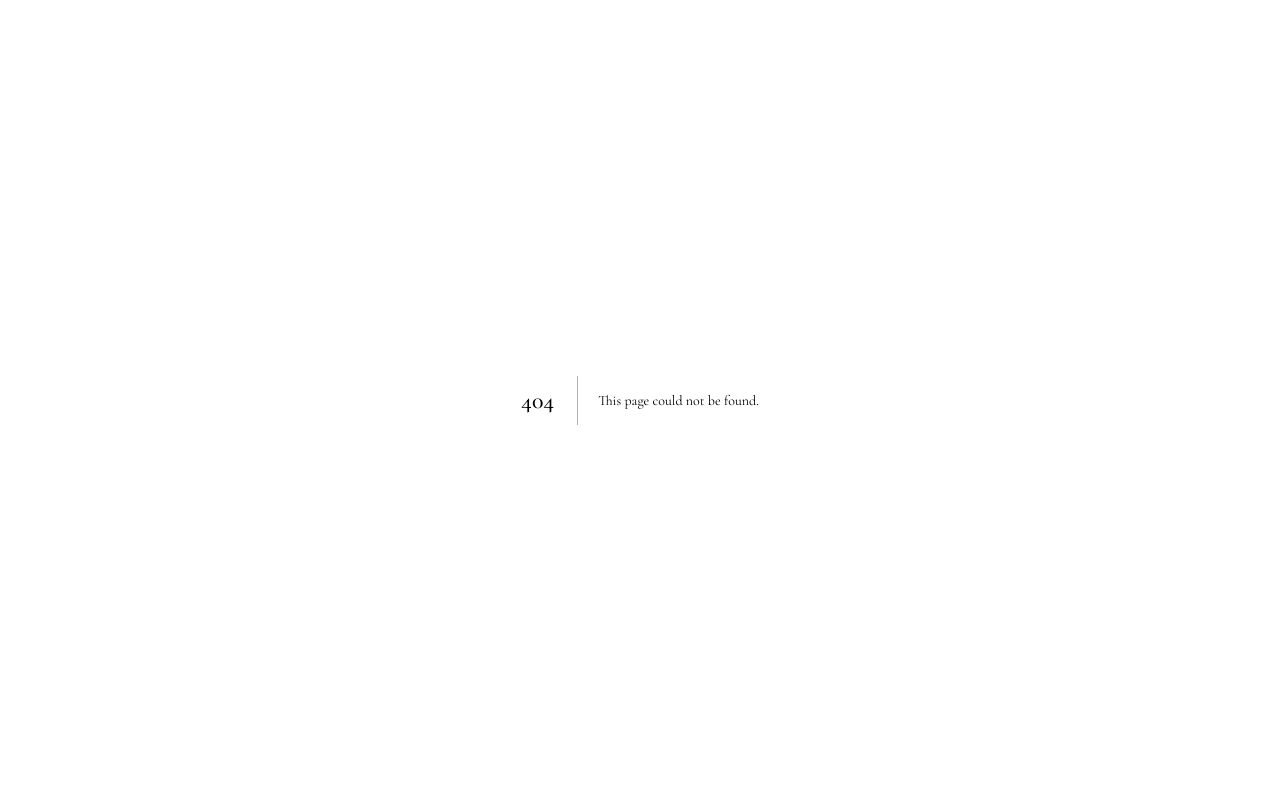
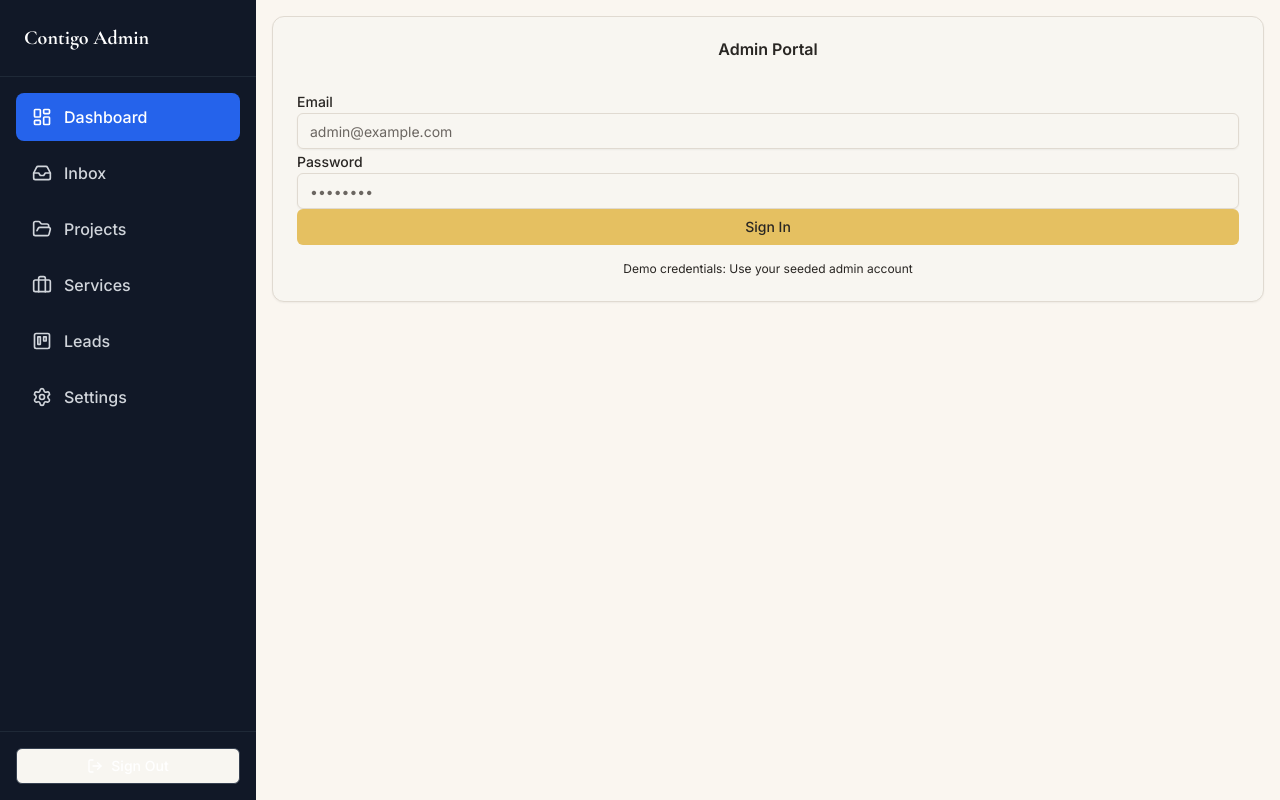
Before and after one commit to zipnegocios/contigo-platform, a Next.js app: page /admin/login in a window 1280 px wide. Before the commit this address had no page. Built offline with nearby package versions, Linux system fonts and the light colour scheme; no server answers; sample sign-in values are in the browser's storage.

Commit message:
feat: crear placeholder del Dashboard home y estructurar el ecosistema de administracion protegido en /admin

```diff
--- a/app/admin/layout.tsx
+++ b/app/admin/layout.tsx
@@ -1,5 +1,10 @@
 import { auth } from '@/infrastructure/auth/auth.config'
 import { redirect } from 'next/navigation'
+import AdminSidebar from '@/presentation/components/admin/AdminSidebar'
+
+export const metadata = {
+  title: 'Admin Portal | Contigo',
+}
 
 export default async function AdminLayout({
   children,
@@ -12,5 +17,17 @@ export default async function AdminLayout({
     redirect('/admin/login')
   }
 
-  return <div className="flex min-h-screen">{children}</div>
+  return (
+    <div className="flex h-screen bg-gray-50">
+      {/* Sidebar */}
+      <AdminSidebar />
+
+      {/* Main Content */}
+      <main className="flex-1 overflow-auto">
+        <div className="p-8">
+          {children}
+        </div>
+      </main>
+    </div>
+  )
 }
--- /dev/null
+++ b/app/admin/login/page.tsx
@@ -0,0 +1,98 @@
+'use client'
+
+import { FormEvent, useState } from 'react'
+import { signIn } from 'next-auth/react'
+import { useRouter, useSearchParams } from 'next/navigation'
+import { Card, CardContent, CardHeader, CardTitle } from '@/presentation/components/ui/card'
+import { Input } from '@/presentation/components/ui/input'
+import { Button } from '@/presentation/components/ui/button'
+
+export default function AdminLoginPage() {
+  const router = useRouter()
+  const searchParams = useSearchParams()
+  const [email, setEmail] = useState('')
+  const [password, setPassword] = useState('')
+  const [error, setError] = useState<string | null>(null)
+  const [isLoading, setIsLoading] = useState(false)
+
+  const callbackUrl = searchParams.get('callbackUrl') || '/admin'
+
+  const handleSubmit = async (e: FormEvent) => {
+    e.preventDefault()
+    setError(null)
+    setIsLoading(true)
+
+    const result = await signIn('credentials', {
+      email,
+      password,
+      redirect: false,
+    })
+
+    if (result?.error) {
+      setError(result.error || 'Authentication failed')
+      setIsLoading(false)
+      return
+    }
+
+    if (result?.ok) {
+      router.push(callbackUrl)
+    }
+  }
+
+  return (
+    <div className="min-h-screen flex items-center justify-center bg-gradient-to-br from-gray-50 to-gray-100 p-4">
+      <Card className="w-full max-w-md">
+        <CardHeader>
+          <CardTitle className="text-center">Admin Portal</CardTitle>
+        </CardHeader>
+        <CardContent>
+          <form onSubmit={handleSubmit} className="space-y-4">
+            {error && (
+              <div className="bg-red-50 border border-red-200 text-red-700 px-3 py-2 rounded text-sm">
+                {error}
+              </div>
+            )}
+
+            <div className="space-y-1">
+              <label htmlFor="email" className="text-sm font-medium text-gray-700">
+                Email
+              </label>
+              <Input
+                id="email"
+                type="email"
+                placeholder="admin@example.com"
+                value={email}
+                onChange={(e) => setEmail(e.target.value)}
+                disabled={isLoading}
+                required
+              />
+            </div>
+
+            <div className="space-y-1">
+              <label htmlFor="password" className="text-sm font-medium text-gray-700">
+                Password
+              </label>
+              <Input
+                id="password"
+                type="password"
+                placeholder="••••••••"
+                value={password}
+                onChange={(e) => setPassword(e.target.value)}
+                disabled={isLoading}
+                required
+              />
+            </div>
+
+            <Button type="submit" className="w-full" disabled={isLoading}>
+              {isLoading ? 'Signing in...' : 'Sign In'}
+            </Button>
+          </form>
+
+          <p className="text-xs text-gray-500 text-center mt-4">
+            Demo credentials: Use your seeded admin account
+          </p>
+        </CardContent>
+      </Card>
+    </div>
+  )
+}
--- /dev/null
+++ b/src/presentation/components/admin/AdminSidebar.tsx
@@ -0,0 +1,95 @@
+'use client'
+
+import Link from 'next/link'
+import { usePathname } from 'next/navigation'
+import { signOut } from 'next-auth/react'
+import {
+  LayoutDashboard,
+  Inbox,
+  FolderOpen,
+  Briefcase,
+  Trello,
+  Settings,
+  LogOut,
+} from 'lucide-react'
+import { Button } from '@/presentation/components/ui/button'
+
+const navItems = [
+  {
+    label: 'Dashboard',
+    href: '/admin',
+    icon: LayoutDashboard,
+  },
+  {
+    label: 'Inbox',
+    href: '/admin/inbox',
+    icon: Inbox,
+  },
+  {
+    label: 'Projects',
+    href: '/admin/projects',
+    icon: FolderOpen,
+  },
+  {
+    label: 'Services',
+    href: '/admin/services',
+    icon: Briefcase,
+  },
+  {
+    label: 'Leads',
+    href: '/admin/leads',
+    icon: Trello,
+  },
+  {
+    label: 'Settings',
+    href: '/admin/settings',
+    icon: Settings,
+  },
+]
+
+export default function AdminSidebar() {
+  const pathname = usePathname()
+
+  return (
+    <aside className="w-64 bg-gray-900 text-white flex flex-col h-screen">
+      {/* Header */}
+      <div className="p-6 border-b border-gray-800">
+        <h2 className="text-xl font-bold">Contigo Admin</h2>
+      </div>
+
+      {/* Nav Items */}
+      <nav className="flex-1 p-4 space-y-2 overflow-y-auto">
+        {navItems.map((item) => {
+          const Icon = item.icon
+          const isActive = pathname === item.href || pathname.startsWith(item.href + '/')
+          return (
+            <Link
+              key={item.href}
+              href={item.href}
+              className={`flex items-center gap-3 px-4 py-3 rounded-lg transition ${
+                isActive
+                  ? 'bg-blue-600 text-white'
+                  : 'text-gray-300 hover:bg-gray-800 hover:text-white'
+              }`}
+            >
+              <Icon size={20} />
+              <span className="font-medium">{item.label}</span>
+            </Link>
+          )
+        })}
+      </nav>
+
+      {/* Sign Out Button */}
+      <div className="p-4 border-t border-gray-800">
+        <Button
+          variant="outline"
+          className="w-full flex items-center gap-2 text-white border-gray-700 hover:bg-gray-800"
+          onClick={() => signOut({ callbackUrl: '/admin/login' })}
+        >
+          <LogOut size={18} />
+          Sign Out
+        </Button>
+      </div>
+    </aside>
+  )
+}
```
Also changed, not shown: app/admin/page.tsx (added, +8 -0 lines), cdevcontigo-platformmiddleware.ts (added, +11 -0 lines).
